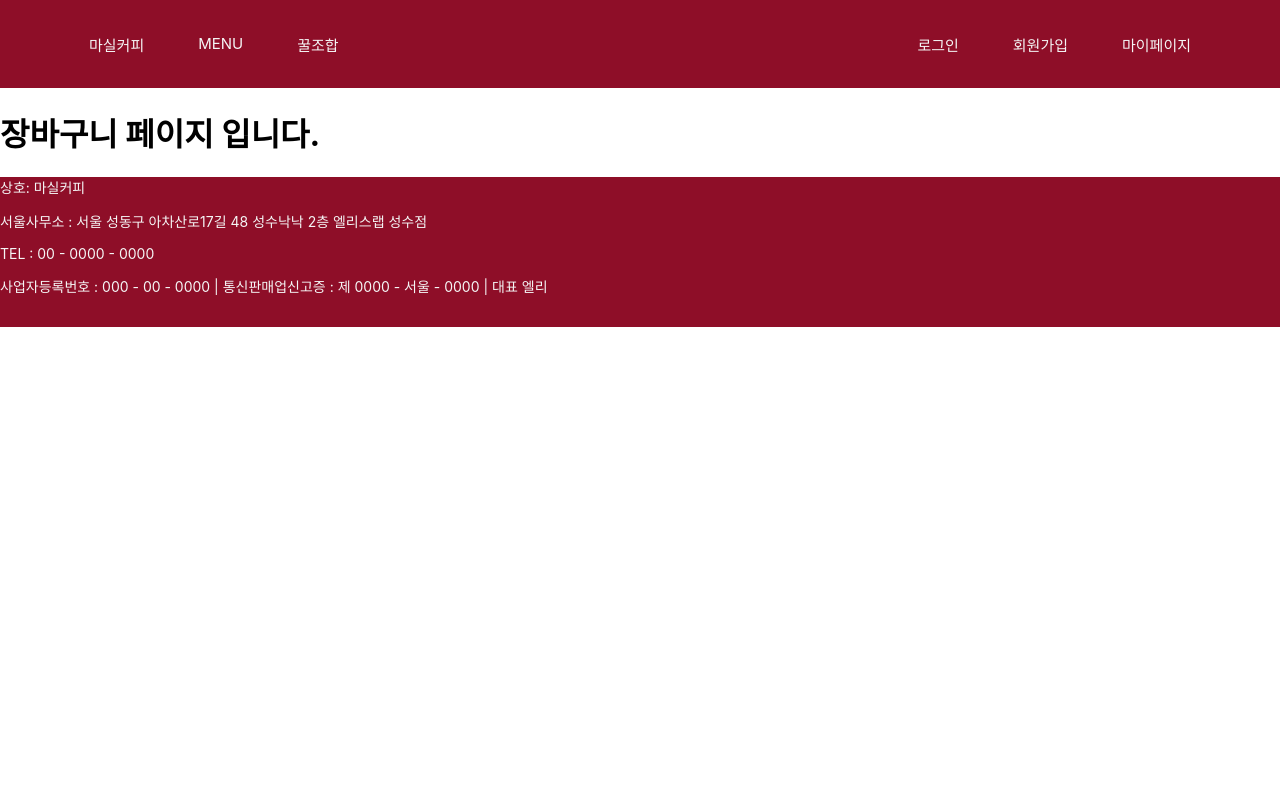
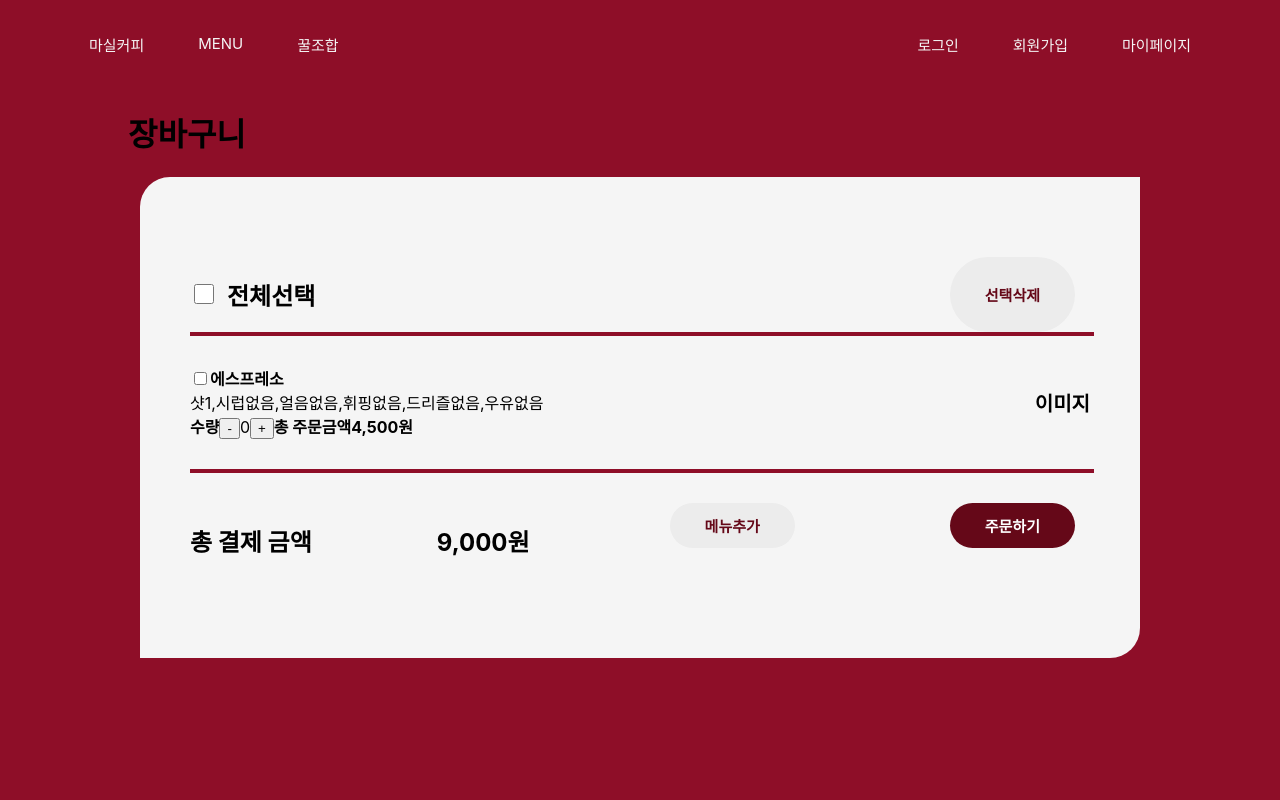
Before and after one commit to hotline404/elice-SW-6-3-Team-MasilCoffee, a React (Create React App) app in the folder client/: page /Cart in a window 1280 px wide. Shown: the top 800 px of the page. Built offline with nearby package versions, Linux system fonts and the light colour scheme.

Commit message:
Add : Cart component add

```diff
--- a/client/src/pages/cart/Cart.jsx
+++ b/client/src/pages/cart/Cart.jsx
@@ -1,8 +1,77 @@
+import { Link } from "react-router-dom";
+import Button from "../../components/ui/button/Button";
+import {
+  StyledPayment,
+  StyledPaymentcontainer,
+  StyledPaymentBox,
+  StyledInfoBox,
+  StyledOrderList,
+  StyledOrderListMenu,
+  StyledOrderListMenuBox,
+  StyledAmountPayment,
+  StyledInfoContainer,
+  StyledCheck,
+} from "./Cart.style";
+
 const Cart = () => {
   return (
-    <div>
-      <h1>장바구니 페이지 입니다.</h1>
-    </div>
+    <StyledPaymentcontainer>
+      <StyledPaymentBox>
+        <h1>장바구니</h1>
+        <StyledPayment>
+          <StyledInfoContainer>
+            <StyledInfoBox>
+              <StyledOrderList>
+                <StyledCheck>
+                  <div>
+                    {" "}
+                    <input type="checkbox" />
+                    <h2>전체선택</h2>
+                  </div>
+                  <Button text={"선택삭제"} type={"grey"} />
+                </StyledCheck>
+                <i></i>
+                <StyledOrderListMenu>
+                  <StyledOrderListMenuBox>
+                    <div>
+                      <div>
+                        <input type="checkbox" />
+                        <b>에스프레소</b>
+                      </div>
+                      <span>
+                        샷1,시럽없음,얼음없음,휘핑없음,드리즐없음,우유없음
+                      </span>
+                      <div>
+                        <b>수량</b>
+                        <button>-</button>
+                        <span>0</span>
+                        <button>+</button>
+                        <b>총 주문금액</b>
+                        <b>4,500원</b>
+                      </div>
+                    </div>
+                    <div>이미지</div>
+                  </StyledOrderListMenuBox>
+                </StyledOrderListMenu>
+                <i></i>
+              </StyledOrderList>
+              <StyledAmountPayment>
+                <div>
+                  <h2>총 결제 금액</h2>
+                  <h2>9,000원</h2>
+                  <Link to="/Order">
+                    <Button text={"메뉴추가"} type={"grey"} />
+                  </Link>
+                  <Link to="/Payment">
+                    <Button text={"주문하기"} type={"red"} />
+                  </Link>
+                </div>
+              </StyledAmountPayment>
+            </StyledInfoBox>
+          </StyledInfoContainer>
+        </StyledPayment>
+      </StyledPaymentBox>
+    </StyledPaymentcontainer>
   );
 };
 
--- a/client/src/pages/cart/Cart.style.jsx
+++ b/client/src/pages/cart/Cart.style.jsx
@@ -1 +1,139 @@
 import styled from "styled-components";
+
+export const StyledPaymentcontainer = styled.div`
+  box-sizing: border-box;
+  margin: 0 auto;
+  width: 100vw;
+  height: 100vh;
+  background-color: #8e0e28;
+  overflow: auto;
+`;
+
+export const StyledPaymentBox = styled.div`
+  margin-top: 100px;
+  margin: 0 auto;
+  width: 80%;
+  // 뷰포트 너비가 1024px 이하일 때
+  @media (max-width: 1024px) {
+    width: 75%; // 너비를 줄임
+  }
+
+  // 뷰포트 너비가 768px 이하일 때
+  @media (max-width: 768px) {
+    width: 90%; // 더 작은 화면에서는 더 넓게 설정
+  }
+
+  // 뷰포트 너비가 480px 이하일 때
+  @media (max-width: 480px) {
+    width: 100%; // 모바일 화면에서는 최대 너비로 설정
+  }
+`;
+export const StyledCheck = styled.div`
+  display: flex;
+  justify-content: space-between;
+  > div {
+    display: flex;
+    justify-content: center;
+    align-items: center;
+    > input {
+      width: 20px;
+      height: 20px;
+    }
+    > h2 {
+      padding-left: 10px;
+    }
+  }
+`;
+
+export const StyledPayment = styled.div`
+  box-sizing: border-box;
+  margin: 0 auto;
+  display: flex;
+  flex-direction: column;
+  justify-content: center;
+  align-items: center;
+  width: 1000px;
+  height: auto;
+  background-color: #f5f5f5;
+  align-content: center;
+  justify-content: center;
+  align-items: center;
+  text-align: center;
+  border-radius: 30px 0px 30px 0px;
+
+  @media (max-width: 1024px) {
+    width: 75%; // 화면이 작을 때는 너비를 줄임
+  }
+
+  @media (max-width: 768px) {
+    width: 90%; // 더 작은 화면에서는 더 넓게 설정
+  }
+
+  @media (max-width: 480px) {
+    width: 100%; // 모바일 화면에서는 최대 너비로 설정
+  }
+`;
+
+export const StyledInfoContainer = styled.div`
+  width: 90%;
+  margin: 50px;
+`;
+
+export const StyledInfoBox = styled.div`
+  text-align: start;
+`;
+
+export const StyledOrderList = styled.div`
+  padding-top: 30px;
+  > i {
+    display: block;
+    width: 100%;
+
+    border: 2px solid #8e0e28;
+  }
+`;
+export const StyledOrderListMenu = styled.div`
+  > i {
+    display: block;
+    width: 100%;
+    border: 1px solid #8e0e28;
+  }
+`;
+export const StyledOrderListMenuBox = styled.div`
+  display: flex;
+  justify-content: space-between;
+  align-items: center;
+  padding: 30px 0;
+
+  > div:nth-child(1) {
+    display: flex;
+    flex-direction: column;
+    > b {
+      padding-bottom: 10px;
+      font-size: 20px;
+    }
+  }
+  > div:nth-child(2) {
+    font-size: 20px;
+    font-weight: 600;
+  }
+  > div:nth-child(3) {
+    font-size: 20px;
+    font-weight: 600;
+  }
+`;
+export const StyledAmountPayment = styled.div`
+  padding-top: 30px;
+  padding-bottom: 30px;
+
+  > div {
+    display: flex;
+    justify-content: space-between;
+  }
+  > i {
+    display: block;
+    width: 100%;
+
+    border: 2px solid #8e0e28;
+  }
+`;
```
